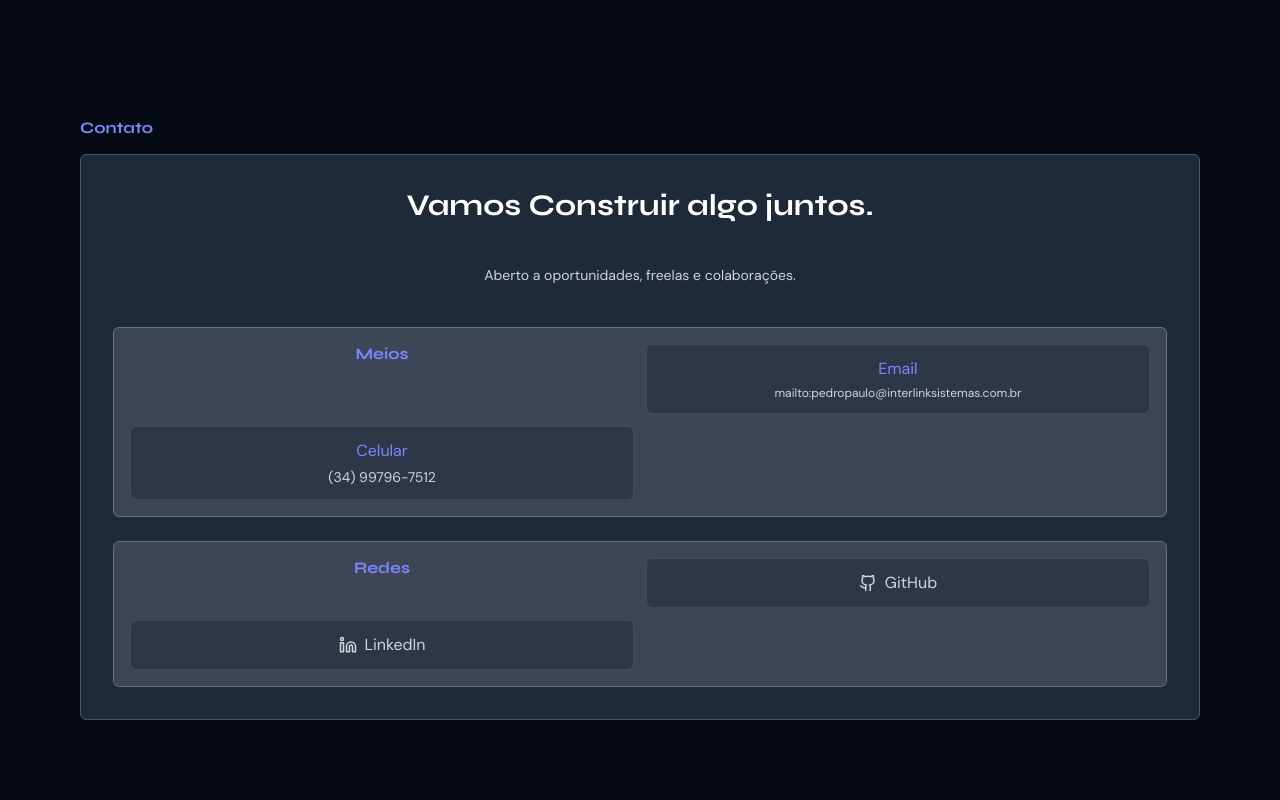
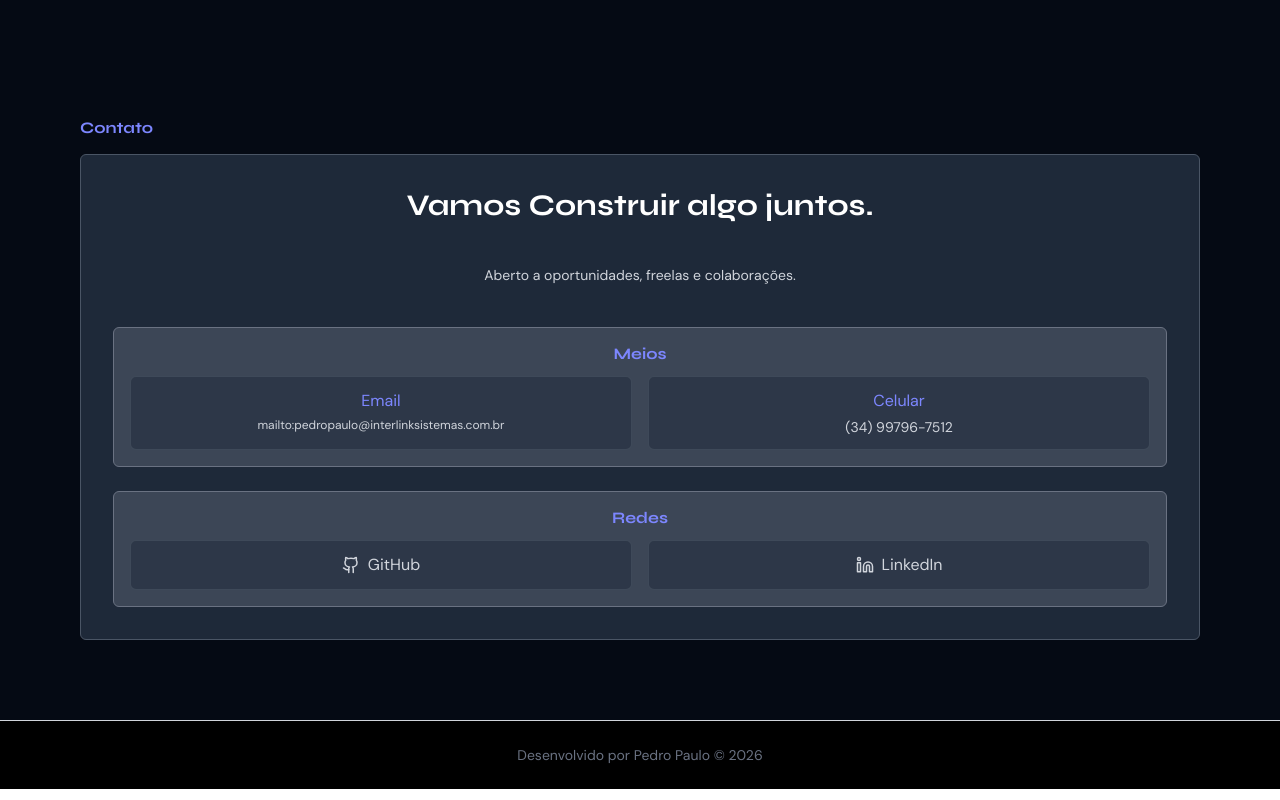
Before and after one commit to P3dr0PRR/portifa-16-03-26, a React (Vite) app: page / in a window 1280 px wide. Shown: the part 2464-3264 px from the top of the page. Built offline with nearby package versions, Linux system fonts and the light colour scheme; a web font is replaced by a local one.

Commit message:
feat: adiciona footer

```diff
--- a/src/components/contato/index.tsx
+++ b/src/components/contato/index.tsx
@@ -15,10 +15,11 @@ export function Contato() {
           Aberto a oportunidades, freelas e colaborações.
         </p>
 
-        <div className="w-full grid grid-cols-1 md:grid-cols-2 gap-3 border border-gray-500 rounded-md bg-gray-500/40 p-4">
-          <p className="font-bold font-['Syne'] text-indigo-400 text-center max-w-xl leading-tight">
+        <div className="w-full flex flex-col gap-3 border border-gray-500 rounded-md bg-gray-500/40 p-4">
+          <p className="font-bold font-['Syne'] text-indigo-400 text-center leading-tight w-full">
             Meios
           </p>
+          <div className="w-full grid grid-cols-1 md:grid-cols-2 gap-4">
             {MEIOS.map((MEIOS: Ctt) => (
               <div
                 key={MEIOS.forma}
@@ -39,11 +40,14 @@ export function Contato() {
               </div>
             ))}
           </div>
+        </div>
 
-        <div className="w-full grid grid-cols-1 md:grid-cols-2 gap-3 border border-gray-500 rounded-md bg-gray-500/40 p-4">
-          <p className="font-bold font-['Syne'] text-indigo-400 text-center max-w-xl leading-tight">
+        <div className="w-full flex flex-col gap-3 border border-gray-500 rounded-md bg-gray-500/40 p-4">
+          <p className="font-bold font-['Syne'] text-indigo-400 text-center leading-tight w-full">
             Redes
           </p>
+
+          <div className="w-full grid grid-cols-1 md:grid-cols-2 gap-4">
             {REDES.map((rede: Ctt) => (
               <div
                 key={rede.forma}
@@ -64,6 +68,7 @@ export function Contato() {
             ))}
           </div>
         </div>
+      </div>
     </section>
   );
 }
--- a/src/components/footer/index.tsx
+++ b/src/components/footer/index.tsx
@@ -0,0 +1,7 @@
+export function Footer() {
+  return (
+    <footer className="w-full py-6 text-center text-gray-500 text-sm bg-black border-t border-gray-300">
+      Desenvolvido por Pedro Paulo &copy; {new Date().getFullYear()}
+    </footer>
+  );
+}
--- a/src/pages/home/index.tsx
+++ b/src/pages/home/index.tsx
@@ -4,6 +4,8 @@ import { About } from "../../components/about";
 import { Projects } from "../../components/projectCard";
 import { Habilidades } from "../../components/skillTag";
 import { Contato } from "../../components/contato";
+import { Footer } from "../../components/footer";
+
 export function Home() {
   return (
     <div>
@@ -15,6 +17,7 @@ export function Home() {
         <Habilidades />
         <Contato />
       </section>
+      <Footer />
     </div>
   );
 }
```
Lines whose indentation alone changed are shown as unchanged.
